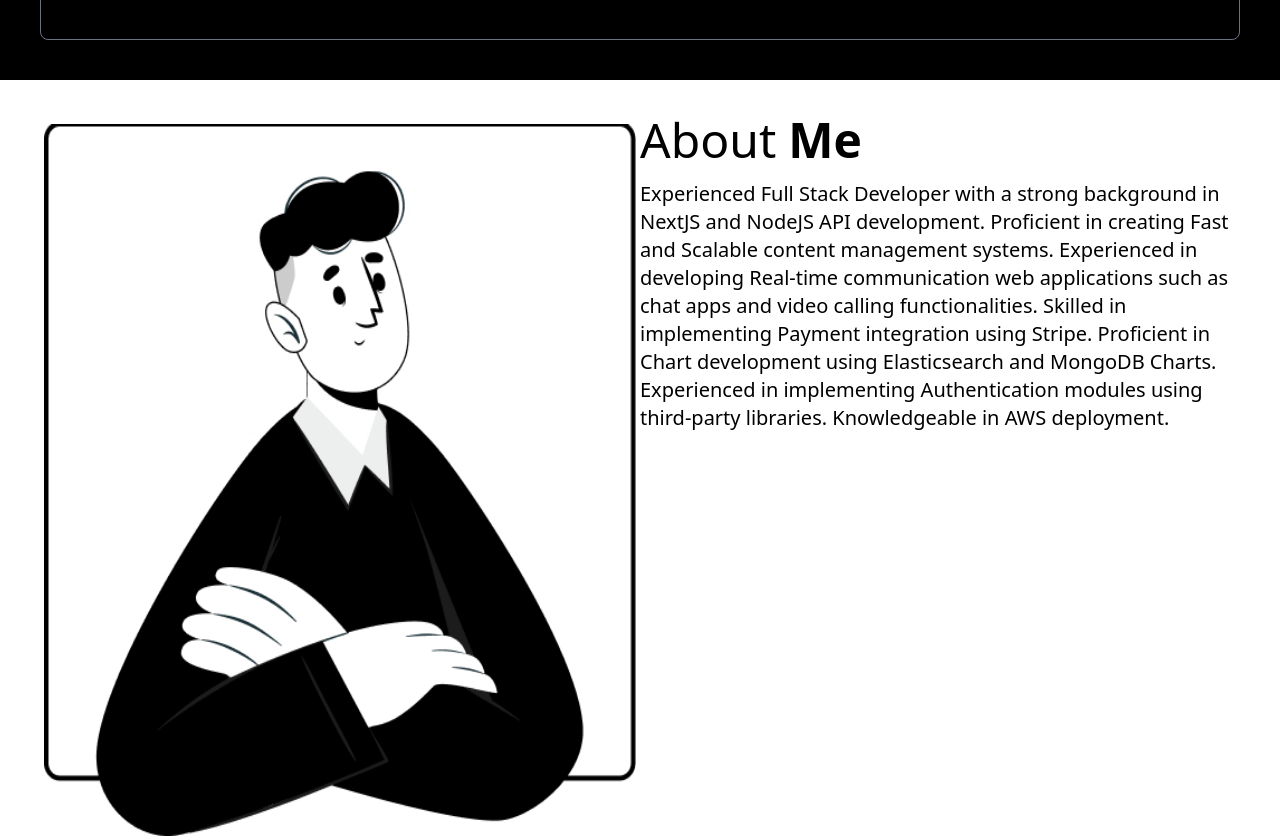
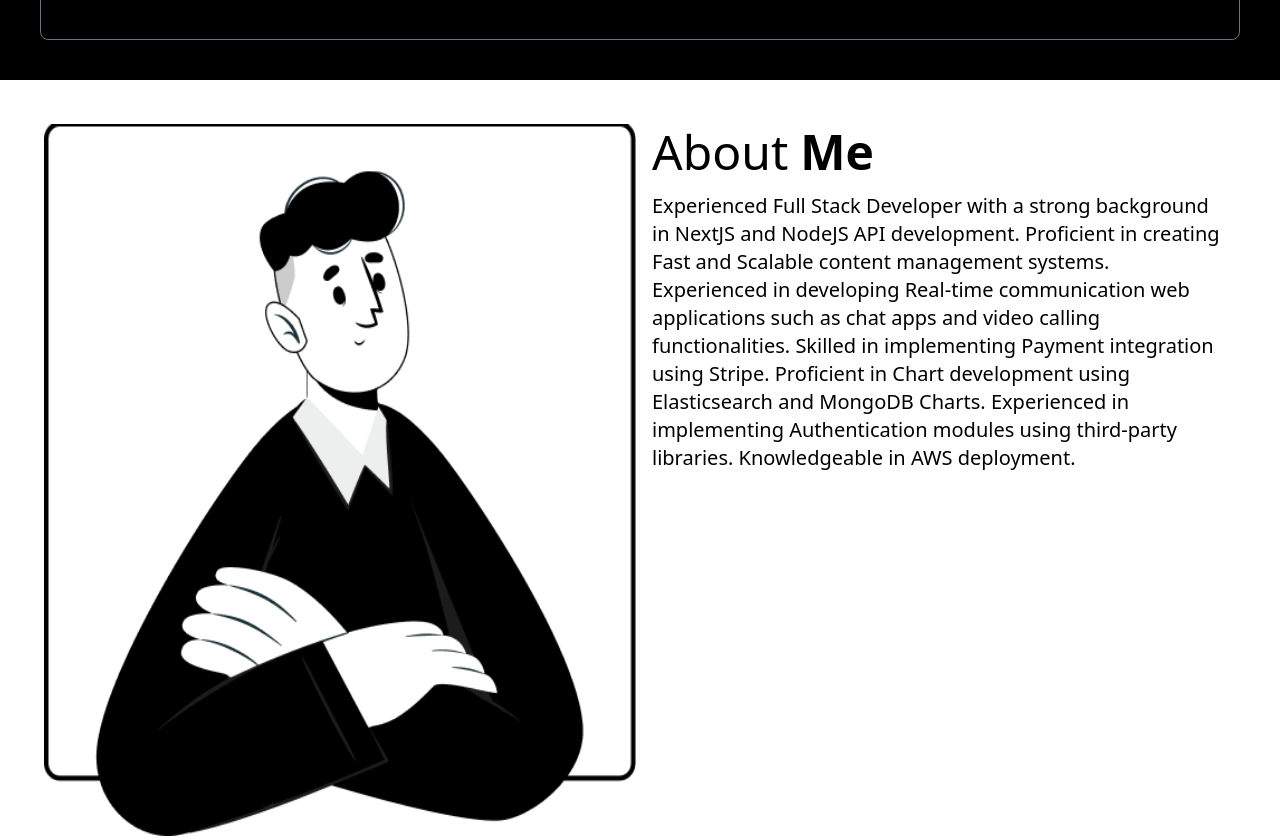
Before and after one commit to rajeshrc12/portfolio, a React (Create React App) app: page /#/ in a window 1280 px wide. Shown: the part 2320-3158 px from the top of the page. Built offline with nearby package versions, Linux system fonts and the light colour scheme.

Commit message:
about me fix

```diff
--- a/src/App.jsx
+++ b/src/App.jsx
@@ -295,7 +295,7 @@
         <div className="p-1 flex justify-center">
           <img src={Banner1} alt="" />
         </div>
-        <div className="flex flex-col gap-5">
+        <div className="flex flex-col gap-5  md:p-3">
           <div className="flex gap-3">
             <div className="text-4xl md:text-[3rem]">About</div>
             <div className="text-4xl font-extrabold md:text-[3rem]">Me</div>
```
